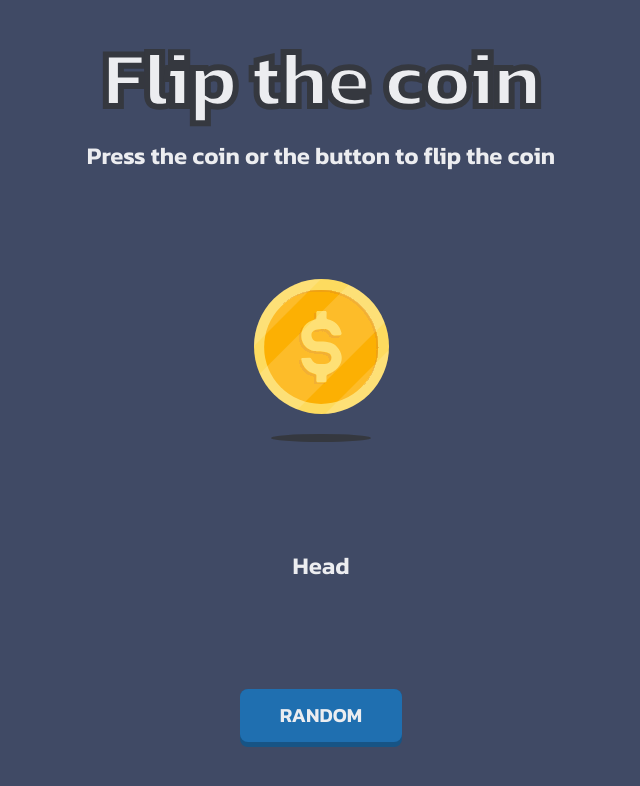
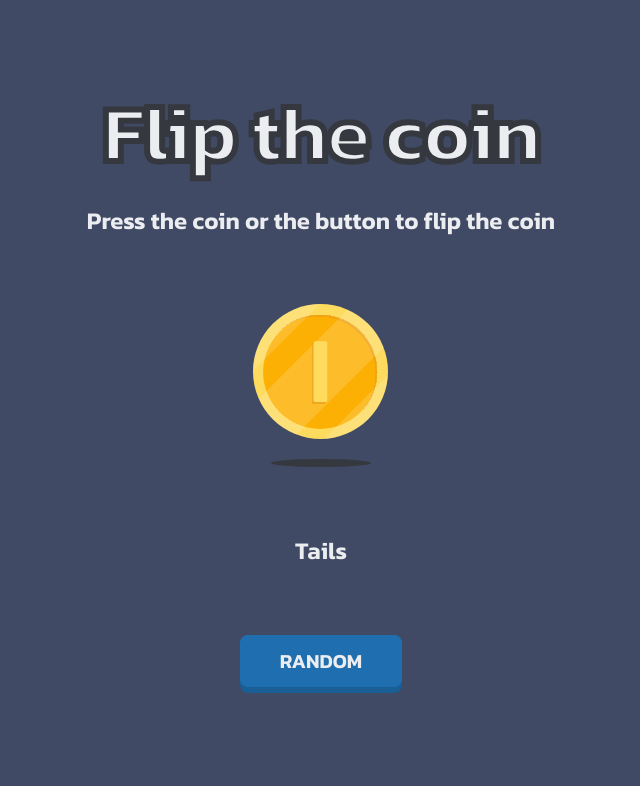
Before and after one commit to giuseppe-giannotta/FLIP-COIN, a website: page index.html in a window 1280 px wide. Both pictures are taken after a click on the button "RANDOM". Shown: the whole page, without its empty margins (319-959 px from the left). Drawn offline with Linux system fonts and the light colour scheme.

Commit message:
4th commit

```diff
--- a/index.html
+++ b/index.html
@@ -26,7 +26,7 @@
       </div>
       <div class="coin_image">
         <div class="container">
-          <div class="coin">
+          <div class="coin" id="coin">
             <div class="coin_front">
               <img src="./resources/heads.svg" alt="coin head" />
             </div>
@@ -39,8 +39,28 @@
           <img src="./resources/shadow.svg" alt="shadow" />
         </div>
       </div>
-      <p class="result">Head</p>
-      <button>RANDOM</button>
+      <p class="result" id="result">Head</p>
+      <button type="button" id="button">RANDOM</button>
     </main>
+    <script>
+      const button = document.getElementById('button');
+      const result = document.getElementById('result');
+      const coin = document.getElementById('coin');
+
+      function rotazione() {
+        const numero = Math.trunc(Math.random() * 10);
+        if (numero <= 4) {
+          result.textContent = 'Head';
+          coin.style.transform = 'rotateY(0deg)';
+        } else {
+          result.textContent = 'Tails';
+          coin.style.transform = 'rotateY(180deg)';
+        }
+        console.log(numero);
+      }
+      coin.onclick = rotazione;
+
+      button.onclick = rotazione;
+    </script>
   </body>
 </html>
--- a/scss/base/_typography.scss
+++ b/scss/base/_typography.scss
@@ -1,14 +1,16 @@
 @use 'variables' as *;
 
 h1 {
-  @include font(8rem, 4rem);
-  -webkit-text-stroke-width: 6px;
+  @include font(clamp(5rem, 4.333rem + 3.81vw, 8rem), 4rem);
+  -webkit-text-stroke-width: clamp(0.3rem, 0.233rem + 0.381vw, 0.6rem);
   -webkit-text-stroke-color: $color_black;
   letter-spacing: -1.5px;
 }
 .sub-heading,
 p {
-  @include font(2.4rem, 1.5rem);
+  @include font(clamp(1.4rem, 1.178rem + 1.27vw, 2.4rem), 1.5rem);
+  text-align: center;
+  line-height: 1.5;
 }
 button,
 button:after {
@@ -28,6 +30,7 @@ button:after {
   right: 0;
   height: 5.8rem;
   width: 100%;
-  background-color: darken($color_azzurro, 10%);
+  background-color: $color_azzurro;
+  filter: brightness(0.85);
   z-index: -1;
 }
--- a/scss/components/_coins.scss
+++ b/scss/components/_coins.scss
@@ -2,9 +2,12 @@
 
 body {
   background-color: $color_blue;
+  display: flex;
+  align-items: center;
+  justify-content: center;
 }
 main {
-  height: 100%;
+  height: 80%;
   display: flex;
   flex-direction: column;
   justify-content: space-around;
@@ -27,10 +30,6 @@ img {
   width: 13.5rem;
   height: 13.5rem;
   perspective: 500px;
-
-  &:hover > .coin {
-    transform: rotateY(180deg);
-  }
 }
 .coin {
   position: relative;
```
Also changed, not shown: css/style.css, 1 other file.
